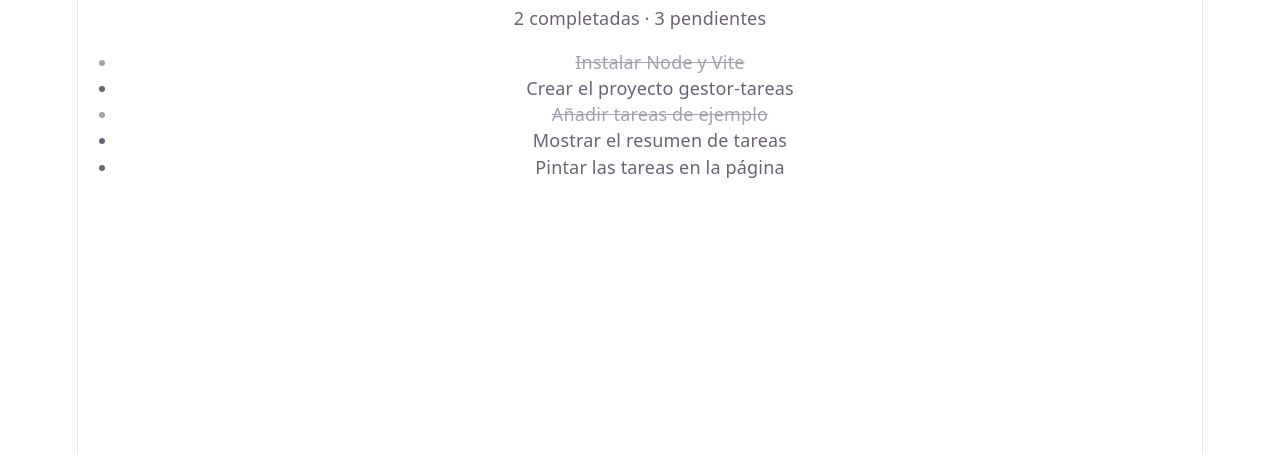
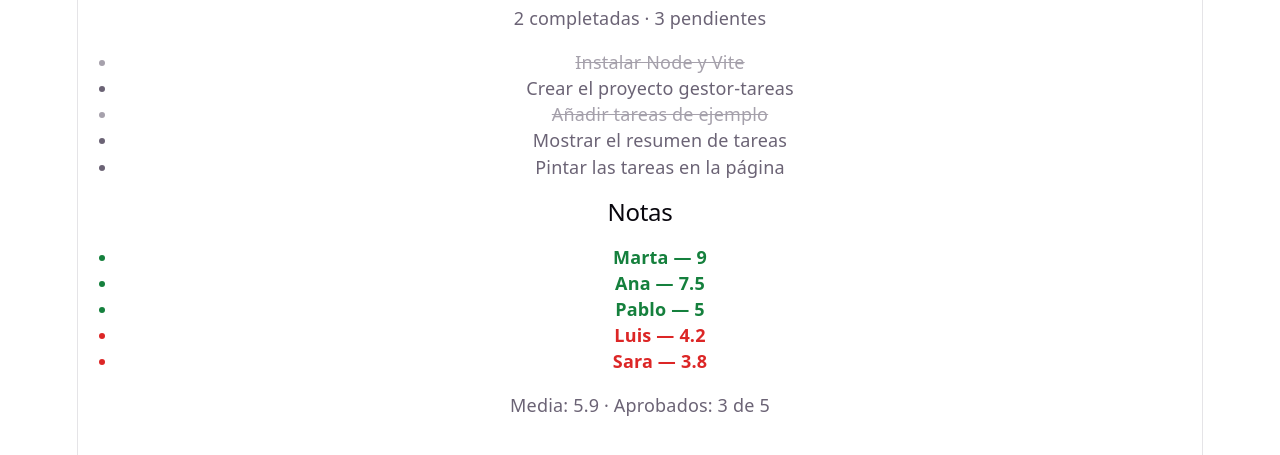
Before and after one commit to javicanena-beep/DWEC_JavierGarc-aMolina, a website built with Vite: page gestor-tareas/index.html in a window 1280 px wide. Shown: the part 85-540 px from the top of the page. Built offline with nearby package versions, Linux system fonts and the light colour scheme.

Commit message:
retos DOM I: predicción, depuración y tablón de notas
Co-authored-by: Copilot <223556219+Copilot@users.noreply.github.com>

```diff
--- a/gestor-tareas/index.html
+++ b/gestor-tareas/index.html
@@ -11,6 +11,11 @@
       <h1>Gestor de tareas</h1>
       <p id="resumen"></p>
       <ul id="lista"></ul>
+      <section id="notas">
+        <h2>Notas</h2>
+        <ul id="lista-notas"></ul>
+        <p id="resumen-notas"></p>
+      </section>
     </div>
     <script type="module" src="/src/main.js"></script>
   </body>
--- /dev/null
+++ b/gestor-tareas/src/dom-notas.js
@@ -0,0 +1,19 @@
+import { alumnos, calcularMedia, contarAprobados } from "./notas.js";
+
+export function renderNotas() {
+  const lista = document.getElementById("lista-notas");
+  lista.replaceChildren();
+
+  const alumnosOrdenados = [...alumnos].sort((a, b) => b.nota - a.nota);
+  alumnosOrdenados.forEach((alumno) => {
+    const li = document.createElement("li");
+    li.textContent = `${alumno.nombre} — ${alumno.nota}`;
+    li.classList.add(alumno.nota >= 5 ? "aprobado" : "suspenso");
+    lista.append(li);
+  });
+
+  const media = calcularMedia(alumnos);
+  const aprobados = contarAprobados(alumnos);
+  document.getElementById("resumen-notas").textContent =
+    `Media: ${media.toFixed(1)} · Aprobados: ${aprobados} de ${alumnos.length}`;
+}
--- a/gestor-tareas/src/dom.js
+++ b/gestor-tareas/src/dom.js
@@ -2,20 +2,28 @@ import { estado } from "./estado.js";
 import { contarCompletadas, contarPendientes } from "./tareas.js";
 
 export function render() {
-  const lista = document.querySelector("#lista");
+  // Arreglo 1: getElementById recibe el id sin #.
+  // Antes aparecia "lista is null" y no se podia usar replaceChildren ni append.
+  // La linea del selector era const lista = document.getElementById("#lista").
+  const lista = document.getElementById("lista");
   lista.replaceChildren();
 
   estado.tareas.forEach((tarea) => {
     const elemento = document.createElement("li");
     elemento.textContent = tarea.texto;
-    if (tarea.completada) {
+    // Arreglo 2: antes, tarea.completada = true asignaba el valor en vez de comparar.
+    // Esto marcaba todas las tareas como completadas.
+    if (tarea.completada === true) {
       elemento.classList.add("completada");
     }
     lista.append(elemento);
   });
 
+  // Arreglo 3: reemplazar replaceChildren dentro del bucle evita borrar tareas anteriores.
+  // Ya se ejecuta una sola vez al iniciar render().
   const completadas = contarCompletadas(estado.tareas);
   const pendientes = contarPendientes(estado.tareas);
+  // Arreglo 4: contarPendientes es una funcion y hay que llamarla con el array.
   document.querySelector("#resumen").textContent =
     `${completadas} completadas · ${pendientes} pendientes`;
 }
--- a/gestor-tareas/src/main.js
+++ b/gestor-tareas/src/main.js
@@ -1,6 +1,7 @@
 import "./style.css";
 import { estado } from "./estado.js";
 import { render } from "./dom.js";
+import { renderNotas } from "./dom-notas.js";
 
 const titulo = document.querySelector("h1");
 titulo.textContent = "Gestor de tareas";
@@ -8,3 +9,36 @@ titulo.classList.add("titulo");
 
 console.table(estado.tareas);
 render();
+renderNotas();
+
+/*
+Reto 1: predicciones y resultado
+
+// Código probado con comentarios y sin ejecutarlo como parte de la aplicación:
+// const lista = document.querySelector("#lista");
+// const vivos = document.getElementsByClassName("prueba");
+// const foto = document.querySelectorAll(".prueba");
+// console.log("A:", vivos.length, foto.length);
+// const li = document.createElement("li");
+// li.className = "prueba";
+// li.textContent = "<b>Nueva</b>";
+// lista.append(li);
+// console.log("B:", vivos.length, foto.length);
+// const h1 = document.querySelector("h1");
+// h1.innerHTML = "<em>Gestor</em>";
+// console.log("C:", h1.textContent, h1.children.length);
+// console.log("D:", document.getElementById("#lista"));
+
+// A: 0, 0
+// B: 1, 0
+// C: "Gestor", 1
+// D: null
+// El li nuevo mostraria el texto literal "<b>Nueva</b>", no una etiqueta negrita,
+// porque textContent no interpreta HTML.
+
+// Comparacion:
+// A acerto: al iniciar no habia elementos con la clase prueba.
+// B acerto en vivos: HTMLCollection viva; fallo en foto: NodeList estatica.
+// C acerto: textContent elimina etiquetas y children contiene el em.
+// D acerto: getElementById no usa el selector "#lista".
+*/
--- /dev/null
+++ b/gestor-tareas/src/notas.js
@@ -0,0 +1,16 @@
+export const alumnos = [
+  { nombre: "Ana", nota: 7.5 },
+  { nombre: "Luis", nota: 4.2 },
+  { nombre: "Marta", nota: 9 },
+  { nombre: "Pablo", nota: 5 },
+  { nombre: "Sara", nota: 3.8 },
+];
+
+export function calcularMedia(alumnos) {
+  const total = alumnos.reduce((acumulado, alumno) => acumulado + alumno.nota, 0);
+  return total / alumnos.length;
+}
+
+export function contarAprobados(alumnos) {
+  return alumnos.filter((alumno) => alumno.nota >= 5).length;
+}
--- a/gestor-tareas/src/style.css
+++ b/gestor-tareas/src/style.css
@@ -80,6 +80,16 @@ h1 {
 .completada {
   text-decoration: line-through;
   opacity: 0.6;
+}
+
+.aprobado {
+  color: #15803d;
+  font-weight: 600;
+}
+
+.suspenso {
+  color: #dc2626;
+  font-weight: 600;
 }
 
 h2 {
```
